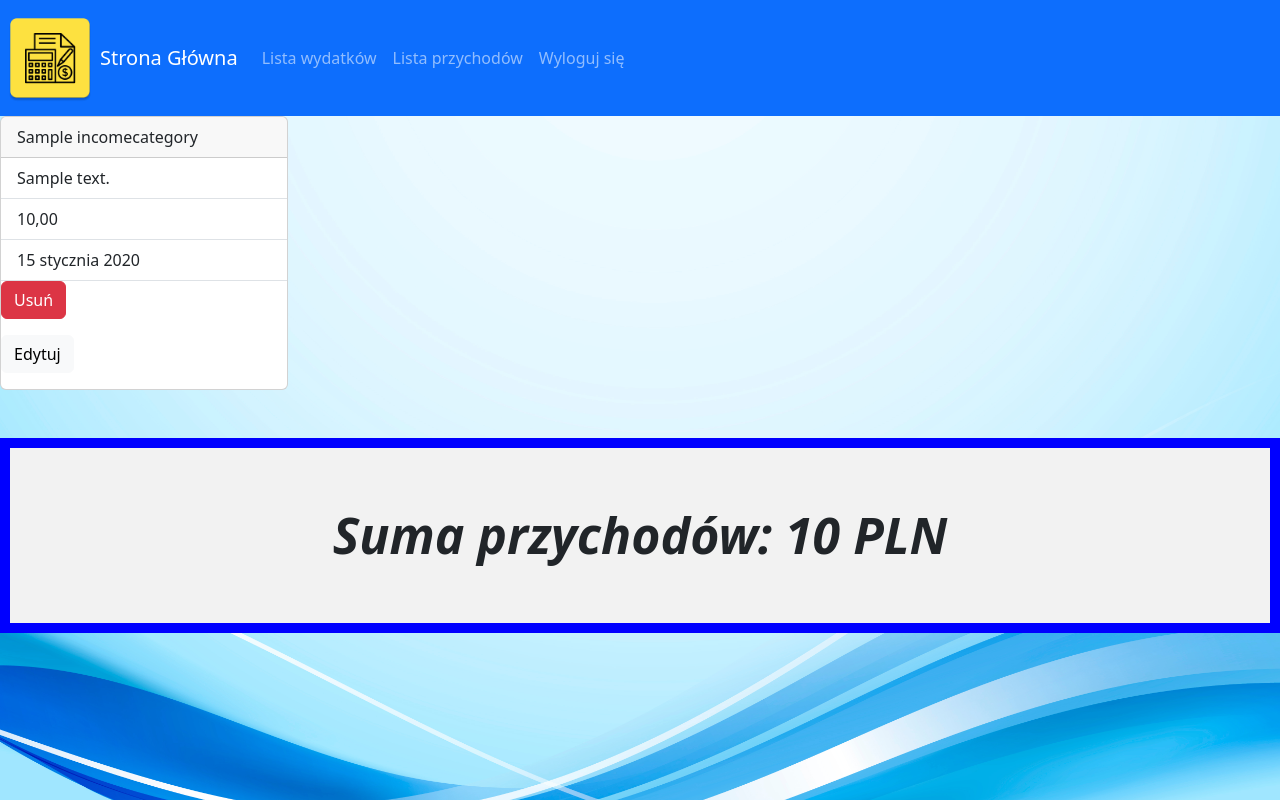
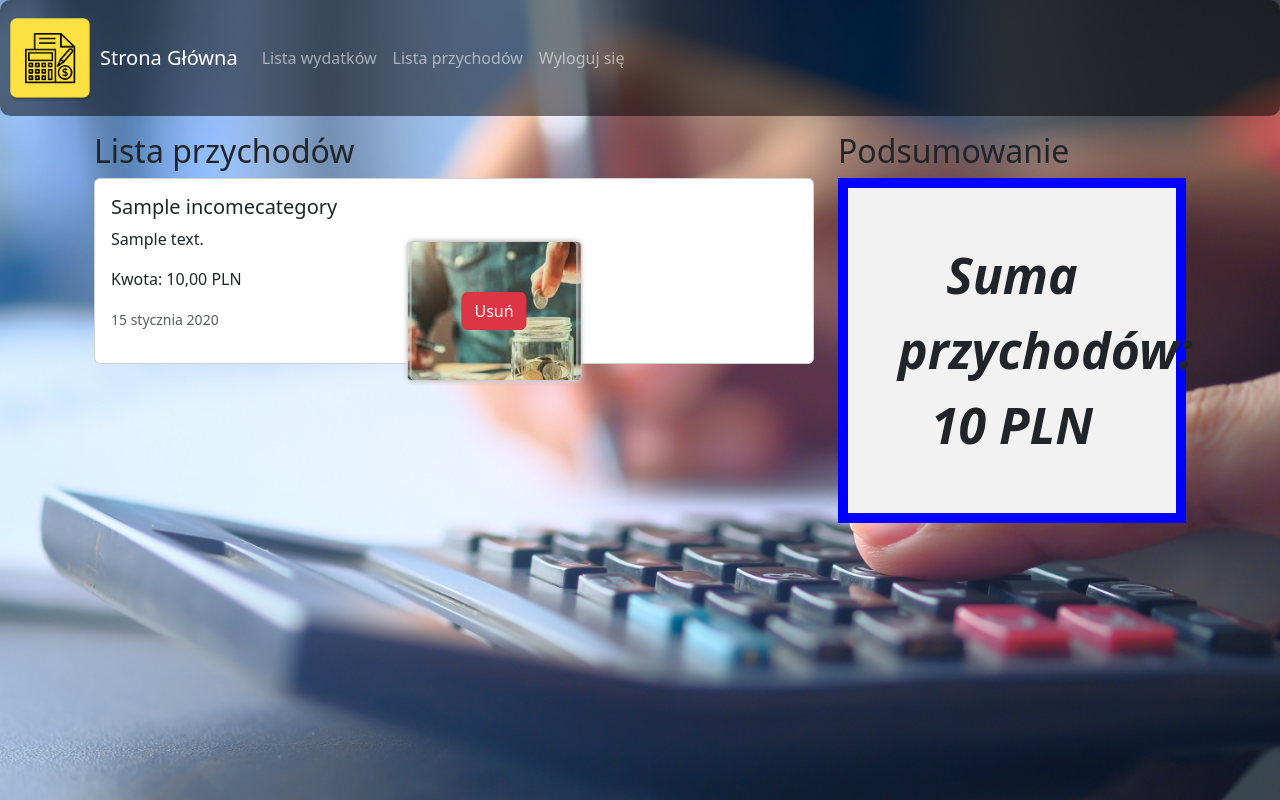
Before and after one commit to lukaszzych84/House_budget, a Django app: page /income/ in a window 1280 px wide. Run offline with Django 4.2, Linux system fonts and the light colour scheme; a user stored in the database is signed in; tables that the repository leaves empty hold one stand-in row (values such as "Sample post"); some libraries are stand-ins or nearby versions.

Commit message:
Making the page prettier

```diff
--- a/budget/templates/budget/income_list.html
+++ b/budget/templates/budget/income_list.html
@@ -1,28 +1,37 @@
 {% extends 'base.html' %}
+
 {% block content %}
+<div class="container">
+  <div class="row">
+    <div class="col-md-8">
+      <h2>Lista przychodów</h2>
       {% for income in income_list %}
-    <div class="card" style="width: 18rem;">
-  <div class="card-header">
-    {{ income.category.name }}
-  </div>
-  <ul class="list-group list-group-flush">
-    <li class="list-group-item">{{ income.description }}</li>
-    <li class="list-group-item">{{ income.amount }}</li>
-    <li class="list-group-item">{{ income.date }}</li>
-           <form method="post" action="{% url 'income_delete' income.id %}">
-    {% csrf_token %}
-    <button type="submit" class="btn btn-danger">Usuń</button>
-</form>
+      <div class="card mb-3">
+        <div class="card-body">
+          <h5 class="card-title">{{ income.category.name }}</h5>
+          <p class="card-text">{{ income.description }}</p>
+          <p class="card-text">Kwota: {{ income.amount }} PLN</p>
+          <p class="card-text"><small class="text-muted">{{ income.date }}</small></p>
+          <div class="d-flex justify-content-end">
             <form method="post" action="{% url 'income_edit' income.pk %}">
               {% csrf_token %}
               <button type="submit" class="btn btn-light">Edytuj</button>
             </form>
-  </ul>
+            <form method="post" action="{% url 'income_delete' income.id %}">
+              {% csrf_token %}
+              <button type="submit" class="btn btn-danger ml-2">Usuń</button>
+            </form>
           </div>
-              <br></br>
-
-
-
+        </div>
+      </div>
+      {% empty %}
+      <p class="list-group-item">Brak przychodów do wyświetlenia.</p>
       {% endfor %}
+    </div>
+    <div class="col-md-4">
+      <h2>Podsumowanie</h2>
       <p class="total-expenses">Suma przychodów: {{ sum_of_incomes }} PLN</p>
+    </div>
+  </div>
+</div>
 {% endblock %}
--- a/static/style/main.css
+++ b/static/style/main.css
@@ -4,7 +4,7 @@
 }
 
 body {
-  background-image: url("/static/images/tlo.jpg");
+  background-image: url("/static/images/kalkulator.jpg");
   background-repeat: no-repeat;
   background-size: cover;
 }
@@ -18,3 +18,45 @@ body {
     font-size: 50px;
     text-align: center;
 }
+form {
+  /* dodaj styl tła z obrazkiem */
+  background-image: url("static/images/przychody.jpeg");
+  background-size: cover; /* dopasuj rozmiar obrazka do formularza */
+    background-position: center;
+    background-repeat: no-repeat;
+  max-width: 500px;
+  margin: 40px;
+  padding: 50px;
+  border: 1px solid #ccc;
+  border-radius: 5px;
+  box-shadow: 0 0 5px #ccc;
+   position: absolute;
+    top: 50%;
+    left: 50%;
+    transform: translate(-50%, -50%);
+}
+
+
+input[type="number"], select, input[type="text"] {
+    width: 100%;
+    padding: 12px 20px;
+    margin: 8px 0;
+    box-sizing: border-box;
+    border: none;
+    border-radius: 4px;
+    background-color: #f8f8f8;
+}
+
+input[type="submit"] {
+    background-color: black;
+    color: white;
+    padding: 14px 20px;
+    margin: 8px 0;
+    border: none;
+    border-radius: 4px;
+    cursor: pointer;
+}
+
+input[type="submit"]:hover {
+    background-color: #45a049;
+}
--- a/templates/base.html
+++ b/templates/base.html
@@ -1,20 +1,23 @@
 {% load static %}
+
+<!DOCTYPE html>
 <html lang="pl">
 <head>
     <meta charset="UTF-8">
-    <meta name="viewport"
-          content="width=device-width, user-scalable=no, initial-scale=1.0, maximum-scale=1.0, minimum-scale=1.0">
-    <meta http-equiv="X-UA-Compatible" content="ie=edge">
+    <meta name="viewport" content="width=device-width, initial-scale=1.0">
     <title>House budget {% block title %}{% endblock %}</title>
     <link rel="stylesheet" href="{% static 'style/bootstrap.min.css' %}">
     <link rel="stylesheet" type="text/css" href="{% static 'style/main.css' %}">
     <script src="{% static 'scripts/bootstrap.bundle.min.js' %}" async defer></script>
-
-
+    {% block extra_head %}{% endblock %}
+    <style>
+        .navbar {
+            background-color: rgba(0, 0, 0, 0.5) !important;
+            border-radius: 10px;
+        }
+    </style>
 </head>
-
-<body rel="stylesheet" type="text/css" href="{% static 'style/main.css' %}">
-<!-- Navbar -->
+<body>
     <nav class="navbar navbar-expand-lg navbar-dark bg-primary">
         <img src="{% static 'images/logo.png' %}" height="100" width="100">
         <a class="navbar-brand" href="{% url 'home' %}">Strona Główna</a>
@@ -27,12 +30,13 @@
                 {% if user.is_authenticated %}
                 <li class="nav-item">
                     <a class="nav-link" href="{% url 'expense' %}">Lista wydatków</a>
-            </li><li class="nav-item">
+                </li>
+                <li class="nav-item">
                     <a class="nav-link" href="{% url 'income' %}">Lista przychodów</a>
-            </li><li class="nav-item">
+                </li>
+                <li class="nav-item">
                     <a class="nav-link" href="{% url 'logout' %}">Wyloguj się</a>
                 </li>
-
                 {% else %}
                 <li class="nav-item">
                     <a class="nav-link" href="{% url 'login' %}">Zaloguj się</a>
@@ -45,16 +49,13 @@
         </div>
     </nav>
 
-<div>
-        <link rel="style" type="css" href="{% static 'style/main.css' %}">
-
+    <div class="container mt-3">
         {% block content %}
         {% endblock %}
-
     </div>
 
-
-
-
+    <script src="{% static 'scripts/jquery.min.js' %}"></script>
+    <script src="{% static 'scripts/bootstrap.min.js' %}"></script>
+    {% block extra_js %}{% endblock %}
 </body>
 </html>
```
Also changed, not shown: budget/templates/budget/calculate.html (+11 -5 lines), budget/templates/budget/gift.html (+8 -4 lines), static/images/account-1778__340.jpg (added), static/images/images.jpeg (added), static/images/kalkulator.jpg (added), static/images/karty.jpeg (added), static/images/przychody.jpeg (added), static/images/twitter_header_photo_2.png (added). Lines whose indentation alone changed are shown as unchanged.
